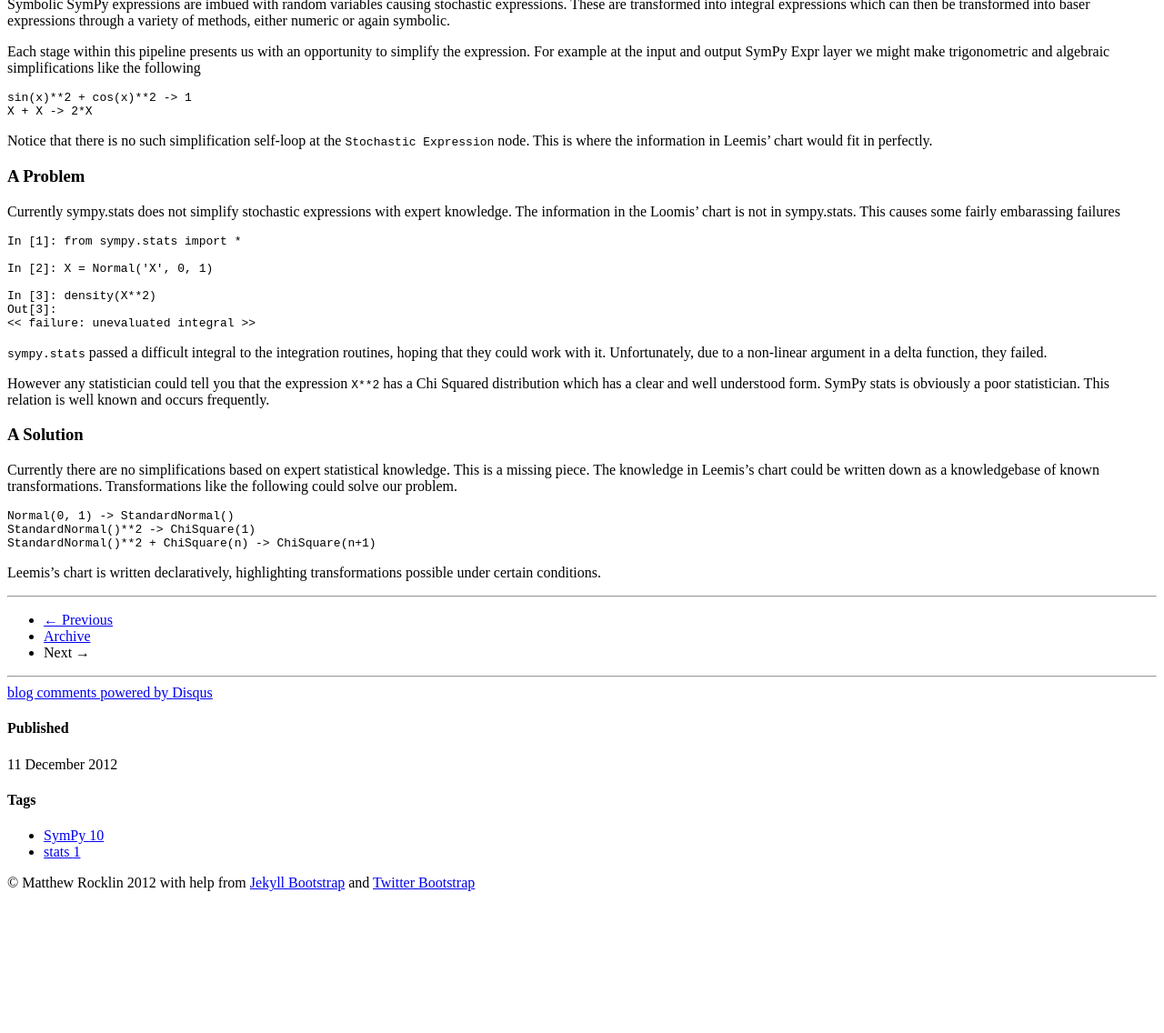
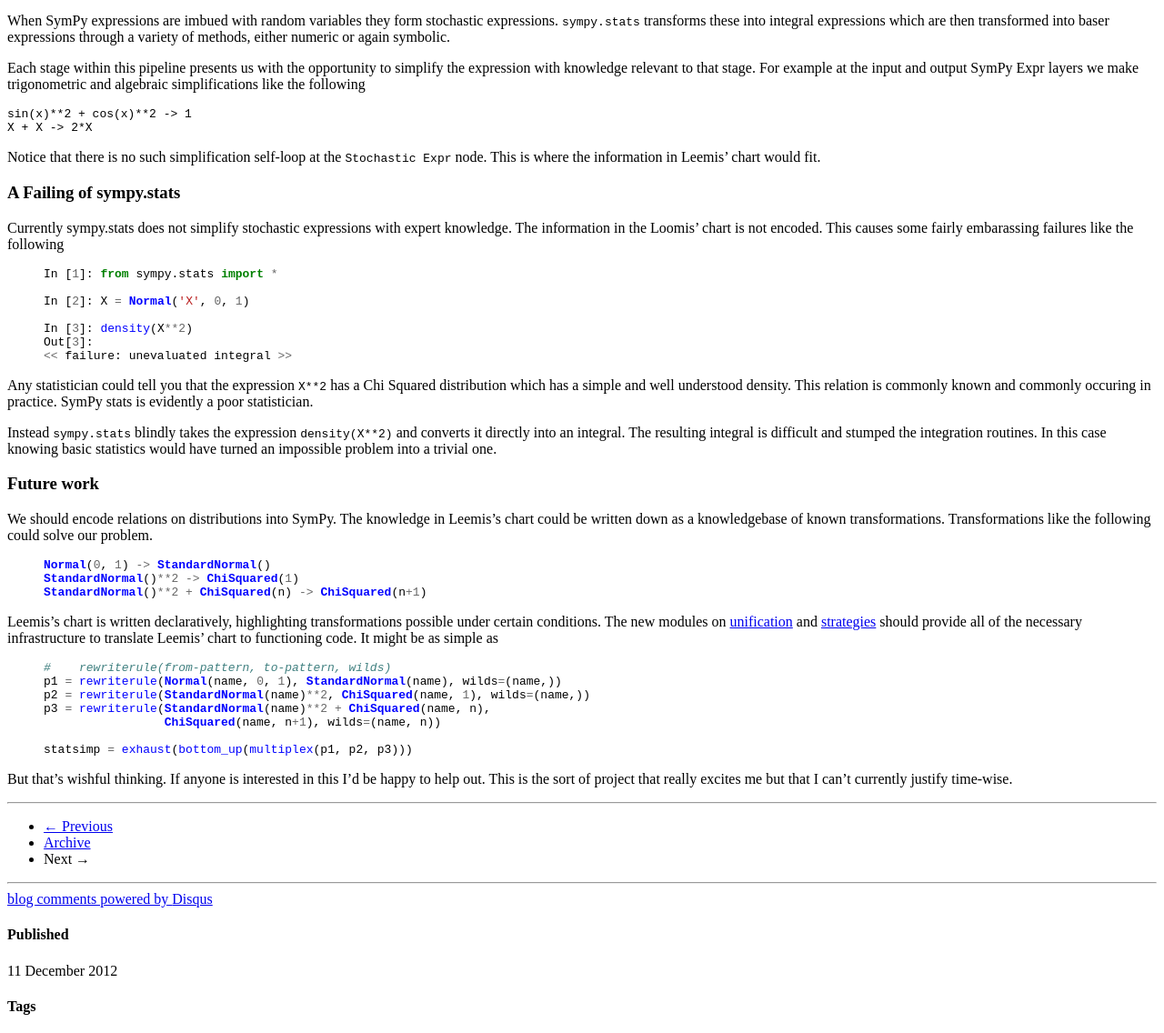
Before and after one commit to besyskymnbk/blog, a Jekyll site: the page built from _posts/work/2012-12-11-Statistical-Simplification.md, in a window 1280 px wide and 1400 px high, scrolled down 1140 px. Shown: the part 264-1400 px from the top of the window at 91% size. Built offline with Jekyll 4.4.1, drawn with Linux system fonts in a browser that asks for light colours; comment, search, counter and statistics services are not loaded; before the commit the page ends 2400 px from its top, so only the background shows below that; some of the changed text lies outside the part shown; grey boxes are pictures that could not be loaded.

Commit message:
first complete draft

```diff
--- a/_posts/work/2012-12-11-Statistical-Simplification.md
+++ b/_posts/work/2012-12-11-Statistical-Simplification.md
@@ -7,7 +7,7 @@ tags : [SymPy, stats]
 ---
 {% include JB/setup %}
 
-[Lawrence Leemis](), a statistician at Williams and Mary, recently published a wonderful interactive visualization on the reduction relationships of statistical distributions. (found via [John Cook's blog](http://www.johndcook.com/blog/))
+[Lawrence Leemis](), a statistician at Williams and Mary, recently published a wonderful interactive visualization on the reduction relationships of statistical distributions. (found via [John Cook's blog](http://www.johndcook.com/blog/2012/12/10/extended-distribution-chart/))
 
 [![](http://www.johndcook.com/leemis.png)](http://www.math.wm.edu/~leemis/chart/UDR/UDR.html)
 
@@ -15,17 +15,17 @@ This excites me because it touches on one of my favorite topics
 
 *How do we reusably encode expert knowledge into computational systems?*
 
-Challenge
----------
+The Big Challenge
+-----------------
 
 Correct use of mathematical information can accelerate important computations by several orders of magnitude.  Unfortunately the people who know the mathematics are not always the ones doing the computation.  This results in substantial waste.
 
 How do we integrate expert mathematical knowledge everywhere?  One solution is to collaborate more.  This is a good idea but does not scale well.  As problems become more complex it is more difficult to find all of the necessary experts.  Also, smaller projects may not be able to engage multiple experts.  Finally, collaboration rarely results in reusable infrastructure.  Statistical chemistry projects usually aren't helpful for statistical biology problems.
 
-A Solution
-----------
+One Solution - Multi-Stage Compilation
+--------------------------------------
 
-I prefer to write each expert's knowledge into a single project and then connect many such projects into a multi-stage compiler.  At each each stage we simplify the expression with the knowledge relevant at that stage.  For each connection between stages we create a transformation.  Ideally the conceptual distance between connected stages is small.
+We could write each expert's knowledge into a single project and then connect many such projects into a multi-stage compiler.  At each each stage we simplify the expression with the knowledge relevant at that stage.  We must create a transformation between each pair of connecting stages.  Ideally the conceptual distance between connected stages is small and so these transformations are easy.
 
 This isn't clearly the right solution.  It is difficult to chain many small projects together and end up with efficient code.  You need to find the right sequence of intermediate layers that are able to communicate mathematical information down to the lowest-level of computational code.
 
@@ -38,37 +38,57 @@ The surrounding infrastructure looks like this
 
 ![]({{ BASE_PATH }}/images/stats-simp.png)
 
-Symbolic SymPy expressions are imbued with random variables causing stochastic expressions.  These are transformed into integral expressions which can then be transformed into baser expressions through a variety of methods, either numeric or again symbolic.
+When SymPy expressions are imbued with random variables they form stochastic expressions.  `sympy.stats` transforms these into integral expressions which are then transformed into baser expressions through a variety of methods, either numeric or again symbolic.
 
-Each stage within this pipeline presents us with an opportunity to simplify the expression.  For example at the input and output SymPy Expr layer we might make trigonometric and algebraic simplifications like the following
+Each stage within this pipeline presents us with the opportunity to simplify the expression with knowledge relevant to that stage.  For example at the input and output SymPy Expr layers we make trigonometric and algebraic simplifications like the following
 
     sin(x)**2 + cos(x)**2 -> 1
     X + X -> 2*X
 
-Notice that there is no such simplification self-loop at the `Stochastic Expression` node.  This is where the information in Leemis' chart would fit in perfectly.
+Notice that there is no such simplification self-loop at the `Stochastic Expr` node.  This is where the information in Leemis' chart would fit.
 
-### A Problem
+### A Failing of sympy.stats
 
-Currently sympy.stats does not simplify stochastic expressions with expert knowledge.  The information in the Loomis' chart is not in sympy.stats.  This causes some fairly embarassing failures
+Currently sympy.stats does not simplify stochastic expressions with expert knowledge.  The information in the Loomis' chart is not encoded.  This causes some fairly embarassing failures like the following
 
-    In [1]: from sympy.stats import *
+{% highlight python %}
+In [1]: from sympy.stats import *
 
-    In [2]: X = Normal('X', 0, 1)
+In [2]: X = Normal('X', 0, 1)
 
-    In [3]: density(X**2)
-    Out[3]:
-    << failure: unevaluated integral >>
+In [3]: density(X**2)
+Out[3]:
+<< failure: unevaluated integral >>
+{% endhighlight %}
 
-`sympy.stats` passed a difficult integral to the integration routines, hoping that they could work with it.  Unfortunately, due to a non-linear argument in a delta function, they failed.
+Any statistician could tell you that the expression `X**2` has a Chi Squared distribution which has a simple and well understood density.  This relation is commonly known and commonly occuring in practice.  SymPy stats is evidently a poor statistician.
 
-However any statistician could tell you that the expression `X**2` has a Chi Squared distribution which has a clear and well understood form.  SymPy stats is obviously a poor statistician.  This relation is well known and occurs frequently.
+Instead `sympy.stats` blindly takes the expression `density(X**2)` and converts it directly into an integral.  The resulting integral is difficult and stumped the integration routines.  In this case knowing basic statistics would have turned an impossible problem into a trivial one.
 
-### A Solution
+### Future work
 
-Currently there are no simplifications based on expert statistical knowledge.  This is a missing piece.  The knowledge in Leemis's chart could be written down as a knowledgebase of known transformations.  Transformations like the following could solve our problem.
+We should encode relations on distributions into SymPy. The knowledge in Leemis's chart could be written down as a knowledgebase of known transformations.  Transformations like the following could solve our problem.
 
-    Normal(0, 1) -> StandardNormal()
-    StandardNormal()**2 -> ChiSquare(1)
-    StandardNormal()**2 + ChiSquare(n) -> ChiSquare(n+1)
+{% highlight python %}
+Normal(0, 1) -> StandardNormal()
+StandardNormal()**2 -> ChiSquared(1)
+StandardNormal()**2 + ChiSquared(n) -> ChiSquared(n+1)
+{% endhighlight %}
 
-Leemis's chart is written declaratively, highlighting transformations possible under certain conditions.
+Leemis's chart is written declaratively, highlighting transformations possible under certain conditions.  The new modules on
+[unification]({{ BASE_PATH }}/work/2012/11/01/Unification/)
+and
+[strategies]({{ BASE_PATH }}/work/2012/11/07/Strategies/)
+should provide all of the necessary infrastructure to translate Leemis' chart to functioning code.  It might be as simple as
+
+{% highlight python %}
+#    rewriterule(from-pattern, to-pattern, wilds)
+p1 = rewriterule(Normal(name, 0, 1), StandardNormal(name), wilds=(name,))
+p2 = rewriterule(StandardNormal(name)**2, ChiSquared(name, 1), wilds=(name,))
+p3 = rewriterule(StandardNormal(name)**2 + ChiSquared(name, n),
+                 ChiSquared(name, n+1), wilds=(name, n))
+
+statsimp = exhaust(bottom_up(multiplex(p1, p2, p3)))
+{% endhighlight %}
+
+But that's wishful thinking.  If anyone is interested in this I'd be happy to help out.  This is the sort of project that really excites me but that I can't currently justify time-wise.
```
